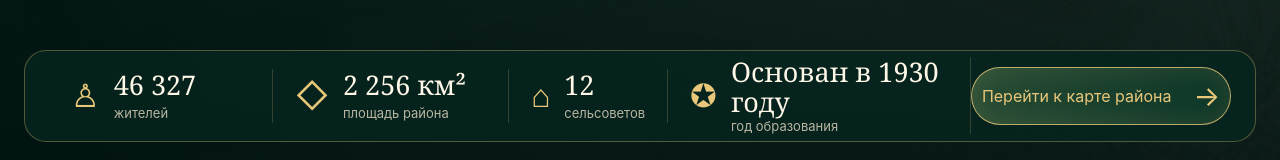
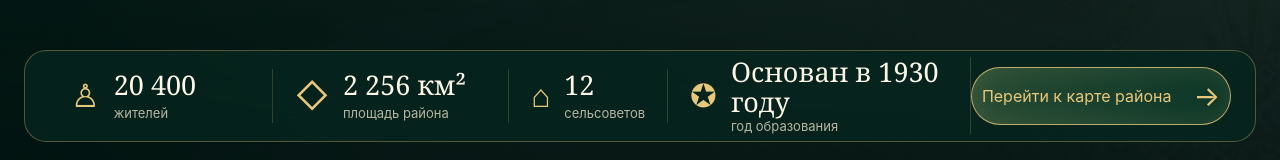
Before and after one commit to Rusakoff425/district, a React (Vite) app: page / in a window 1280 px wide. Shown: the part 633-793 px from the top of the page. Built offline with nearby package versions, Linux system fonts and the light colour scheme.

Commit message:
фикс числа насления

```diff
--- a/src/App.tsx
+++ b/src/App.tsx
@@ -162,7 +162,7 @@ export function App() {
           <div className="about-stats" aria-label="Ключевые показатели">
             <div>
               <span>♙</span>
-              <strong>46 327</strong>
+              <strong>20 400</strong>
               <small>жителей</small>
             </div>
             <div>
```
